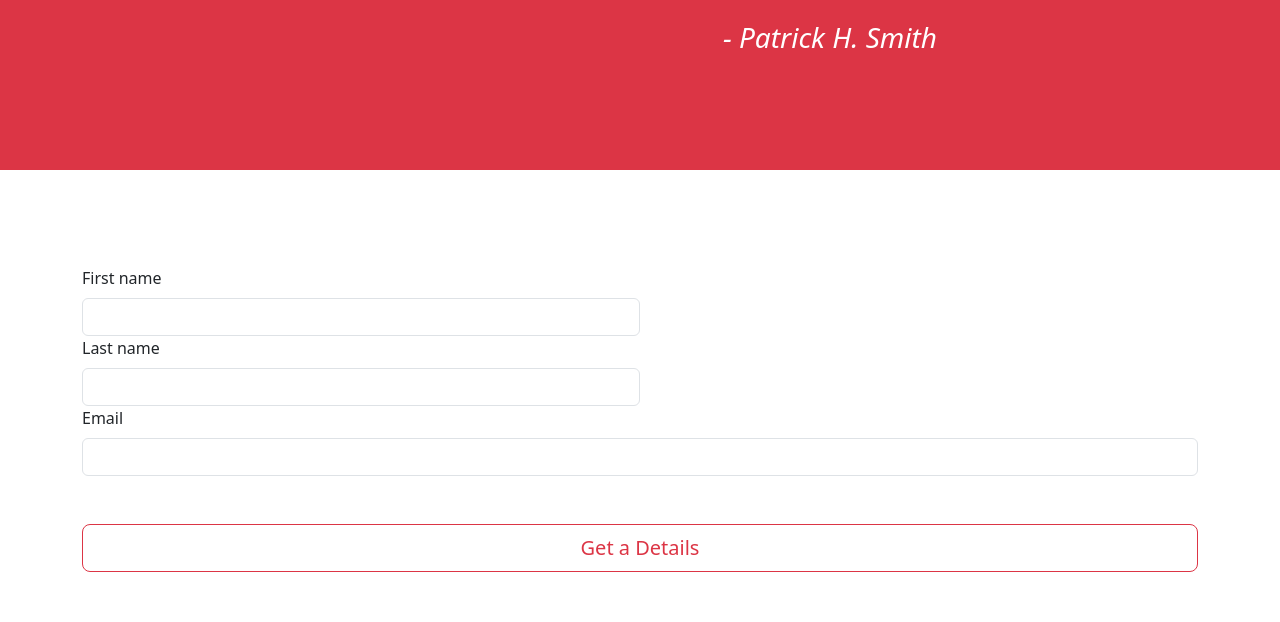
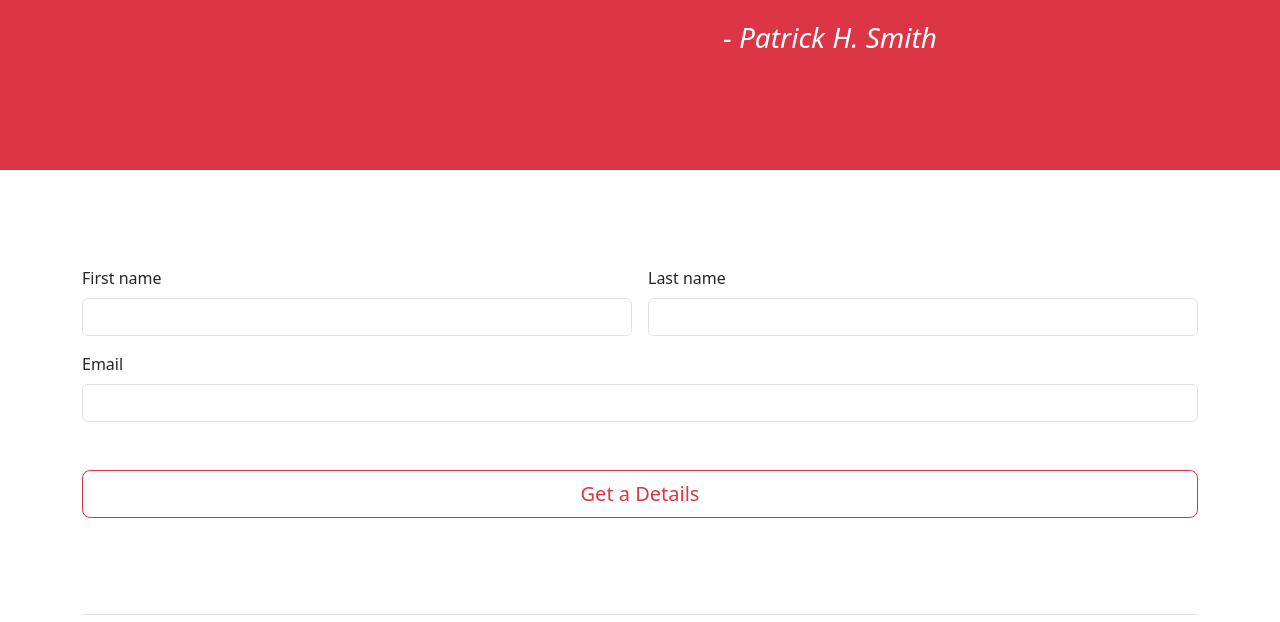
Before and after one commit to obrkn/css-final-project, a website: page index.html in a window 1280 px wide. Shown: the part 2585-3207 px from the top of the page. Drawn offline with nearby package versions, Linux system fonts and the light colour scheme.

Commit message:
modify form

```diff
--- a/index.html
+++ b/index.html
@@ -159,9 +159,8 @@
 
   <section id="contact" class="my-5 py-5">
     <div class="container">
-      <div class="row g-3">
       <form>
-          <fieldset>
+        <fieldset class="row g-3">
           <div class="col-sm-6">
             <label for="firstName" class="form-label">First name</label>
             <input type="text" class="form-control" id="firstName" placeholder="" value="" required>
@@ -179,7 +178,6 @@
           </div>
         </fieldset>
       </form>
-      </div>
     </div>
   </section>
 
```
Lines whose indentation alone changed are shown as unchanged.
